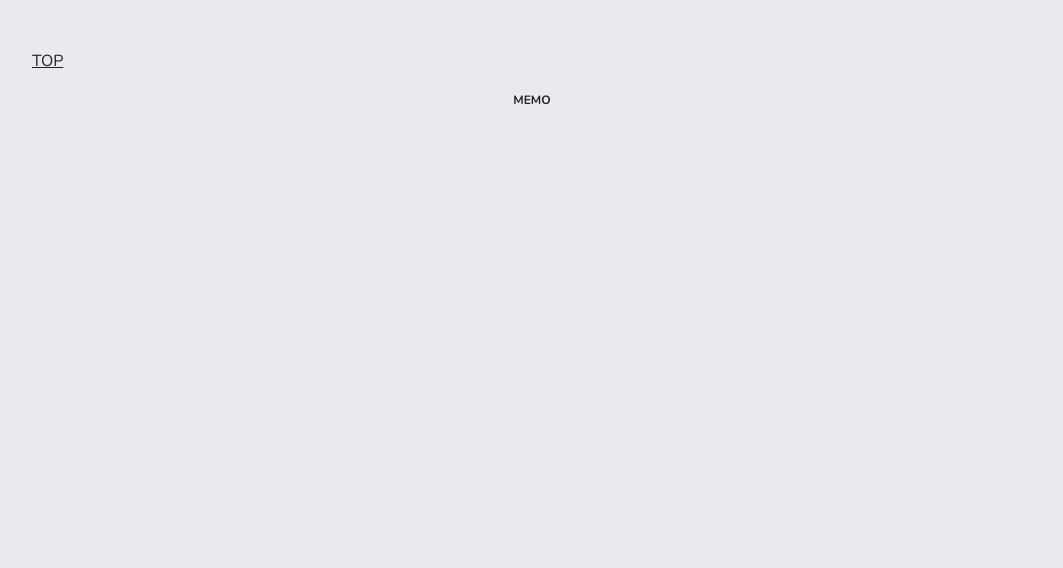
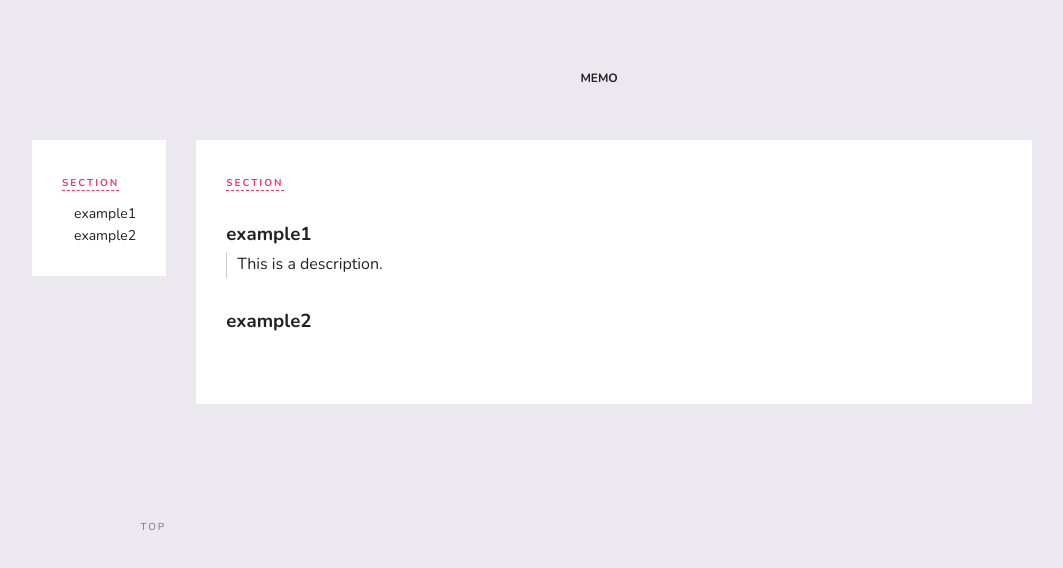
Before and after one commit to mysoo1229/practice, a plain HTML site: page index.html in a window 1280 px wide. Shown: the whole page, without its empty margins (108-1171 px from the left). Drawn offline with nearby package versions, Linux system fonts and the light colour scheme; files that its build step writes are made by us from their sources.

Commit message:
example setup - nav, contents

```diff
--- a/css/memo.scss
+++ b/css/memo.scss
@@ -1,3 +1,7 @@
+@charset "utf-8";
+
+$myRed: #F0386B;
+
 /* common */
 body,
 h1,
@@ -13,16 +17,94 @@ li {
   color: #222;
 }
 
+ul,
+li {
+  list-style: none;
+}
+
+a {
+  text-decoration: none;
+  color: #222;
+  transition: all .3s;
+}
+
+body {
+  background: #ECE8EF;
+}
+
 .wrapper {
+  display: flex;
   position: relative;
   max-width: 1000px;
   margin: 0 auto;
   padding: 50px 20px 0;
 }
 
+.sectionTitle {
+  display: inline-block;
+  border-bottom: 1px dashed $myRed;
+  text-transform: uppercase;
+  letter-spacing: 2px;
+  font-weight: bold;
+  font-size: 10px;
+  color: $myRed;
+}
+
+/* nav */
+nav {
+  position: relative;
+  padding-top: 90px;
+
+  .navList {
+    padding: 30px 30px 10px;
+    background-color: #fff;
+
+    .navItem {
+      display: block;
+      margin-bottom: 20px;
+      list-style: none;
+
+      a:hover {
+        color: #000;
+        border-bottom-color: #23241f;
+      }
+    }
+  }
+
+  .navSubList {
+    margin-top: 10px;
+
+    li {
+      a {
+        padding: 5px 0 5px 12px;
+        font-size: 14px;
+        line-height: 14px;
+
+        &:hover {
+          color: $myRed;
+        }
+      }
+    }
+  }
+
+  #goToTop {
+    display: block;
+    position: absolute;
+    right: 0;
+    bottom: 0;
+    margin-bottom: -50px;
+    padding: 10px 0;
+    text-align: right;
+    font-size: 10px;
+    letter-spacing: 2px;
+    color: rgba(0, 0, 0, 0.5);
+  }
+}
+
 /* main */
-body {
-  background: #ECE8EF;
+main {
+  position: relative;
+  width: 100%;
 }
 
 .title {
@@ -34,3 +116,32 @@ body {
     font-size: 12px;
   }
 }
+
+.contents {
+  padding: 30px 0 30px 30px;
+}
+
+section {
+  padding: 30px 30px 40px;
+  margin-bottom: 60px;
+  background: #fff;
+
+  .sectionTitle {
+    margin-bottom: 30px;
+  }
+
+  .each {
+    margin-bottom: 30px;
+
+    &:last-child {
+      margin-bottom: none;
+    }
+  }
+
+  .pText {
+    margin: 5px 0;
+    padding-left: 10px;
+    border-left: 1px solid #ccc;
+    line-height: 1.6;
+  }
+}
--- a/index.html
+++ b/index.html
@@ -1,6 +1,7 @@
 <!DOCTYPE html>
 <html lang="ko">
   <head>
+    <meta charset="utf-8">
     <title>MEMO</title>
     <link href="https://fonts.googleapis.com/css2?family=Gothic+A1:wght@400;700&family=Nunito:wght@300;700&family=Roboto+Mono&display=swap" rel="stylesheet">
     <link rel="stylesheet" href="css/memo.css">
@@ -9,7 +10,7 @@
     <div class="wrapper">
 
       <nav>
-        <ul class="navLink"></ul>
+        <ul class="navList"></ul>
         <a href="javascript:void(0)" id="goToTop">TOP</a>
       </nav>
 
@@ -19,9 +20,22 @@
         </div>
 
         <div class="contents">
+          <section id="css">
+            <h2 class="sectionTitle">section</h2>
+            <div class="each" id="example1">
+              <h3>example1</h3>
+              <p class="pText">This is a description.</p>
+            </div>
+            <div class="each" id="example2">
+              <h3>example2</h3>
+            </div>
+          </section>
         </div>
       </main>
 
     </div>
+
+    <script src="https://code.jquery.com/jquery-3.1.0.js"></script>
+    <script src="scripts/memo.js"></script>
   </body>
 </html>
--- /dev/null
+++ b/scripts/memo.js
@@ -0,0 +1,34 @@
+$(function() {
+  var h2Arr = $('#main h2');
+  var sectionArr = $('#main section');
+
+  for (var i = 0; i < sectionArr.length; i++) {
+
+    var navTxt = h2Arr[i].innerHTML;
+    var navId = $(sectionArr[i]).attr('id');
+
+    $('.navList').append(
+      '<li class="navItem"><a href="#'
+      + navId
+      + '" class="sectionTitle link'
+      + navId
+      + '">'
+      + navTxt
+      + '</a><ul class="navSubList"></ul></li>'
+    );
+
+    var navSubLinkH3 = $('#' + navId + ' h3');
+    navSubLinkH3.each(function(j, e) {
+      var navSubTxt = $(this).text();
+      var navSubHref = $(this).parent().attr('id');
+
+      $('.navList .link' + navId).siblings('.navSubList').append(
+        '<li><a href="#'
+        + navSubHref
+        + '">'
+        + navSubTxt
+        + '</a></li>'
+      );
+    });
+  }
+});
```
